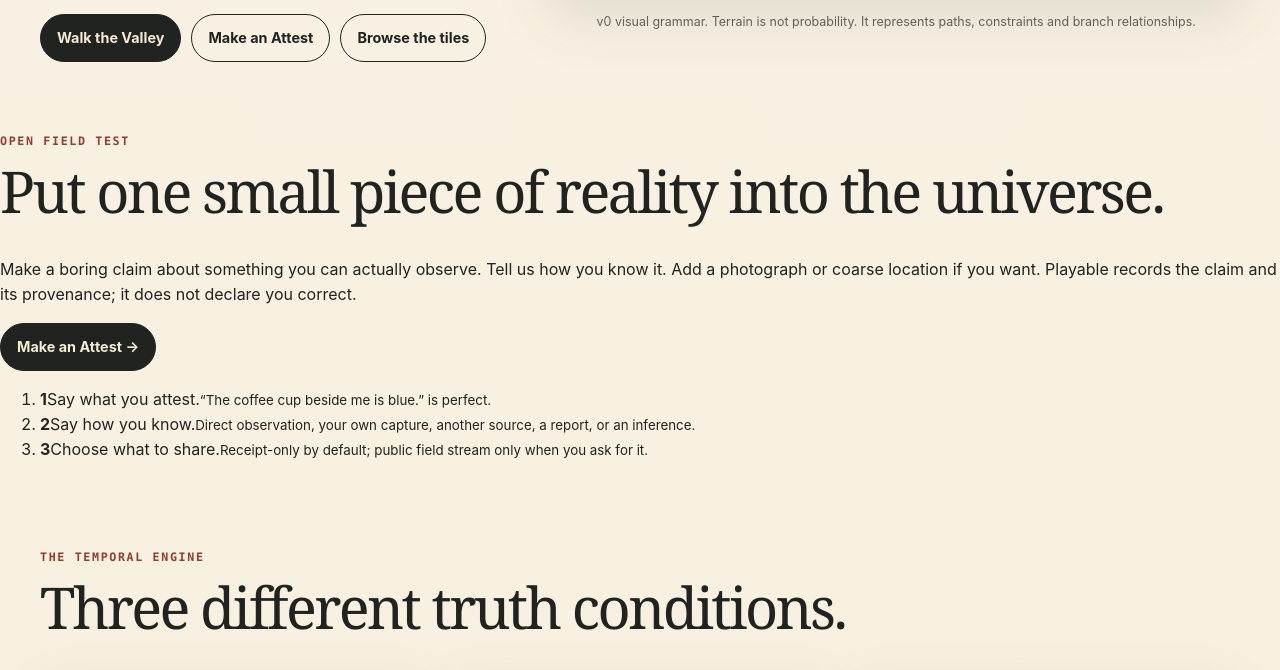
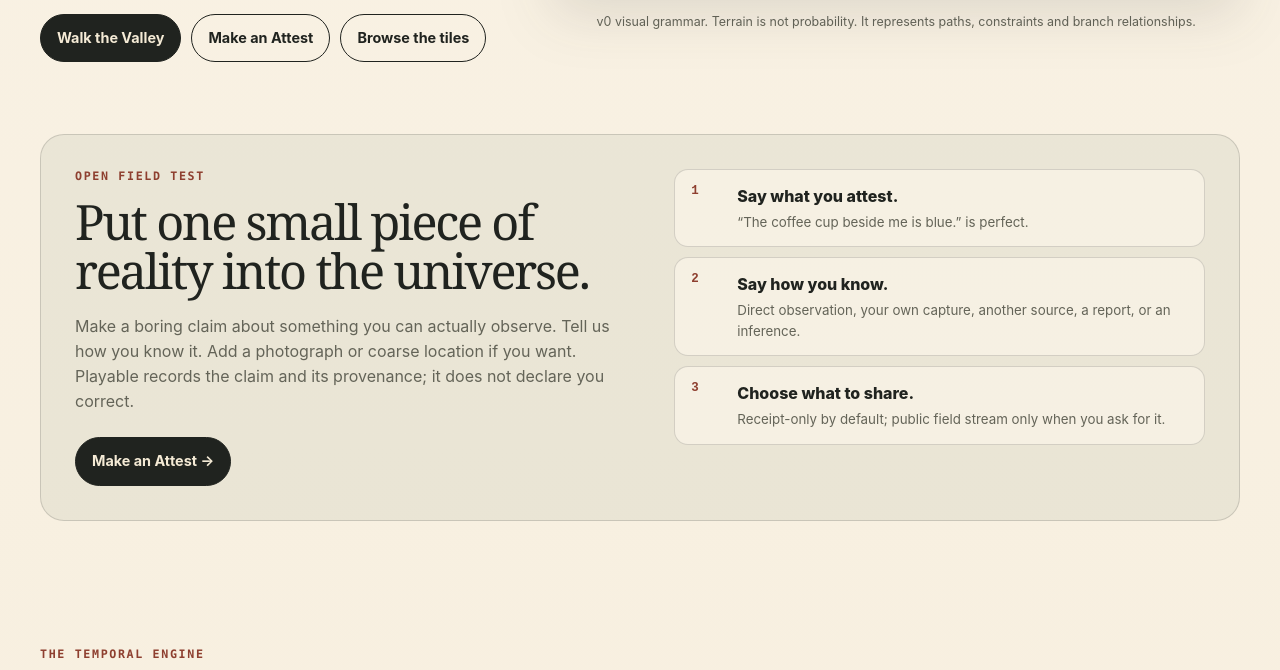
Before and after one commit to QuietWire-Civic-AI/playable-universe, a plain HTML site: page site/index.html in a window 1280 px wide. Shown: the part 631-1301 px from the top of the page. Drawn offline with Linux system fonts and the light colour scheme.

Commit message:
site: style public field-test invitation

```diff
--- a/site/styles.css
+++ b/site/styles.css
@@ -99,10 +99,55 @@ h1 em { color:var(--brick); font-weight:500; }
 .projection-text, .legend-text { fill:#41423a; font:600 12px ui-monospace, monospace; }
 .legend-pill { fill:rgba(244,234,213,.74); }
 .figure-caption { color:var(--muted); font-size:.78rem; margin:8px 0 0; text-align:center; }
-.three-layers, .tiles-section, .rules, .source-note {
+.field-test, .three-layers, .tiles-section, .rules, .source-note {
   width:min(1200px, calc(100% - 36px));
   margin:0 auto;
 }
+.field-test{
+  padding:34px;
+  margin-bottom:54px;
+  border:1px solid var(--line);
+  border-radius:24px;
+  background:rgba(76,101,77,.08);
+  display:grid;
+  grid-template-columns:1.05fr 1fr;
+  gap:42px;
+  align-items:start;
+}
+.field-test h2{
+  font-size:clamp(2.1rem,3.8vw,3.8rem);
+  margin-bottom:20px;
+}
+.field-test-copy>p{
+  color:var(--muted);
+  max-width:46rem;
+  margin-bottom:24px;
+}
+.field-test-steps{
+  list-style:none;
+  margin:0;
+  padding:0;
+  display:grid;
+  gap:10px;
+}
+.field-test-steps li{
+  display:grid;
+  grid-template-columns:34px 1fr;
+  column-gap:12px;
+  row-gap:3px;
+  padding:14px 16px;
+  border:1px solid var(--line);
+  border-radius:14px;
+  background:rgba(255,250,239,.55);
+}
+.field-test-steps b{
+  grid-row:1/3;
+  color:var(--brick);
+  font:800 .78rem ui-monospace,monospace;
+}
+.field-test-steps span{font-weight:800}
+.field-test-steps small{color:var(--muted)}
+
 .three-layers { padding:72px 0 96px; }
 h2 {
   font-family: Georgia, "Times New Roman", serif;
@@ -192,6 +237,7 @@ footer {
 @media (max-width: 880px) {
   nav { display:none; }
   .hero { grid-template-columns:1fr; padding-top:54px; }
+  .field-test { grid-template-columns:1fr; padding:22px; }
   .layer-grid { grid-template-columns:1fr; }
   .tile { grid-column:1/-1; }
   .section-head { align-items:start; flex-direction:column; }
```
